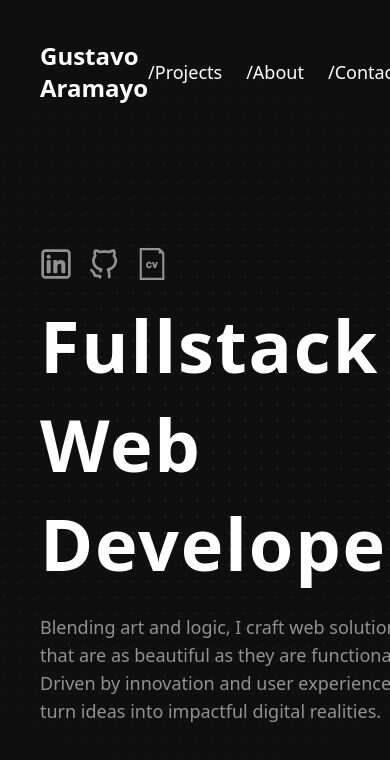
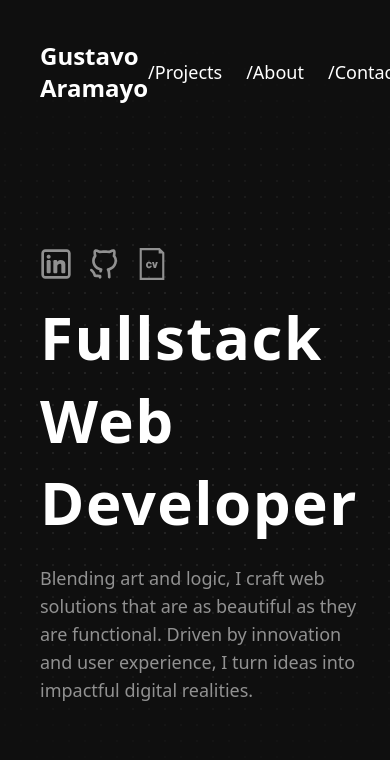
Before and after one commit to GusTiavo123/portfolio, a React (Vite) app: page / in a window 390 px wide. Shown: the top 760 px of the page. Built offline with nearby package versions, Linux system fonts and the light colour scheme.

Commit message:
Finish header

```diff
--- a/src/components/mediaSVG/MediaSVG.tsx
+++ b/src/components/mediaSVG/MediaSVG.tsx
@@ -1,24 +1,57 @@
-function MediaSVG() {
+import React, { useState } from 'react';
+
+interface Link {
+  href: string;
+  src: string;
+  alt: string;
+  label: string;
+}
+
+const links: Link[] = [
+  {
+    href: "https://www.linkedin.com/in/gustavo-aramayo-b80b4b166/",
+    src: "linkedin.svg",
+    alt: "LinkedIn",
+    label: "LinkedIn",
+  },
+  {
+    href: "https://github.com/GusTiavo123",
+    src: "github.svg",
+    alt: "Github",
+    label: "GitHub",
+  },
+  {
+    href: "/your-cv-link",
+    src: "cv.svg",
+    alt: "CV",
+    label: "Download CV",
+  },
+];
+
+const MediaSVG: React.FC = () => {
+  const [tooltip, setTooltip] = useState<string | null>(null);
+
+  const handleMouseEnter = (label: string) => setTooltip(label);
+  const handleMouseLeave = () => setTooltip(null);
+
   return (
-    <div className="flex gap-4">
-      <a
-        href="https://www.linkedin.com/in/gustavo-aramayo-b80b4b166/"
-        className="inline-flex items-center hover:scale-110 transform transition-transform duration-300 hover:shadow-lg"
-      >
-        <img src="linkedin.svg" alt="LinkedIn" className="h-8 w-8" />
-      </a>
-      <a
-        href="https://github.com/"
-        className="inline-flex items-center hover:scale-110 transform transition-transform duration-300 hover:shadow-lg"
-      >
-        <img src="github.svg" alt="Github" className="h-8 w-8" />
-      </a>
-      <a
-        href="/your-cv-link"
-        className="inline-flex items-center hover:scale-110 transform transition-transform duration-300 hover:shadow-lg"
-      >
-        <img src="cv.svg" alt="CV" className="h-8 w-8" />
-      </a>
+    <div className="flex gap-4 relative">
+      {links.map((link, index) => (
+        <div key={index} className="inline-flex flex-col items-center">
+          <a
+            href={link.href}
+            onMouseEnter={() => handleMouseEnter(link.label)}
+            onMouseLeave={handleMouseLeave}
+            className="group hover:scale-110 transform transition-transform duration-300 hover:shadow-lg"
+            target='_blank'
+          >
+            <img src={link.src} alt={link.alt} className="h-8 w-8" />
+            <span className="absolute bottom-full mb-2 hidden group-hover:inline-block w-auto bg-custom-black text-white text-xs rounded-md shadow-lg p-1">
+              {link.label}
+            </span>
+          </a>
+        </div>
+      ))}
     </div>
   );
 }
--- a/src/components/textGenerate/TextGenerateEffect.tsx
+++ b/src/components/textGenerate/TextGenerateEffect.tsx
@@ -44,7 +44,7 @@ export const TextGenerateEffect = ({
   return (
     <div className={cn("font-bold", className)}>
       <div className="mt-4 mb-5">
-        <div className="text-white text-7xl md:text-8xl lg:text-8xl font-bold leading-snug tracking-wide">
+        <div className="text-white text-6xl md:text-7xl lg:text-8xl font-bold leading-snug tracking-wide">
           {renderWords()}
         </div>
       </div>
--- a/src/sections/background/Background.tsx
+++ b/src/sections/background/Background.tsx
@@ -7,7 +7,7 @@ type BackgroundProps = {
 
 const Background: React.FC<BackgroundProps> = ({ children }) => {
   return (
-    <div className="min-h-screen w-full background relative flex flex-col overflow-hidden">
+    <div className="min-h-screen w-full bg-custom-black relative flex flex-col overflow-hidden">
       <div className="absolute inset-0 bg-dot-white/[0.2] custom-mask"></div>
       <div className="flex flex-col items-center pt-8 pr-10 pb-10 pl-10">
         {children}
--- a/src/sections/background/background.css
+++ b/src/sections/background/background.css
@@ -3,7 +3,3 @@
     -webkit-mask-image: radial-gradient(circle closest-side, black 50%, transparent 200%);
     mask-image: radial-gradient(circle closest-side, black 50%, transparent 200%);
 }
-
-.background{
-  background-color: rgb(15, 15, 15);
-}
--- a/tailwind.config.js
+++ b/tailwind.config.js
@@ -22,6 +22,7 @@ module.exports = {
     extend: {
       colors: {
         'custom-gray': '#919191',
+        'custom-black': '#0f0f0f',
       },
       animation: {
         shimmer: "shimmer 2s linear infinite",
```
